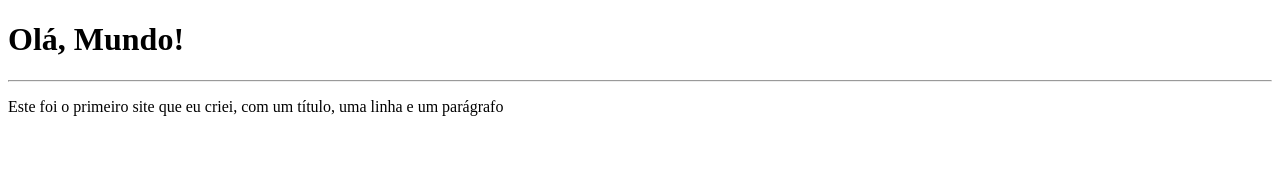
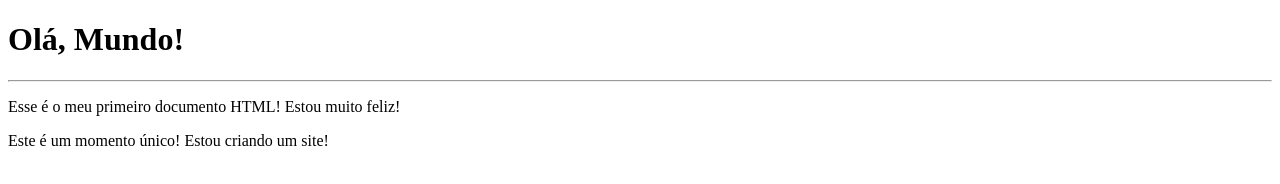
Before and after one commit to tokilabs/mentoria-2021, a plain HTML site: page mentorados/Angélica/HTML-CSS/exercicíos/ex001/index.html in a window 1280 px wide. Drawn offline with Linux system fonts and the light colour scheme.

Commit message:
Primeiro exercício

```diff
--- a/mentorados/Angélica/HTML-CSS/exercicíos/ex001/index.html
+++ b/mentorados/Angélica/HTML-CSS/exercicíos/ex001/index.html
@@ -9,6 +9,7 @@
 <body>
     <h1>Olá, Mundo!</h1>
     <hr>
-    <p>Este foi o primeiro site que eu criei, com um título, uma linha e um parágrafo</p>
+    <p>Esse é o meu primeiro documento HTML! Estou muito feliz!</p>
+    <p>Este é um momento único! Estou criando um site!</p>
 </body>
 </html>
```
